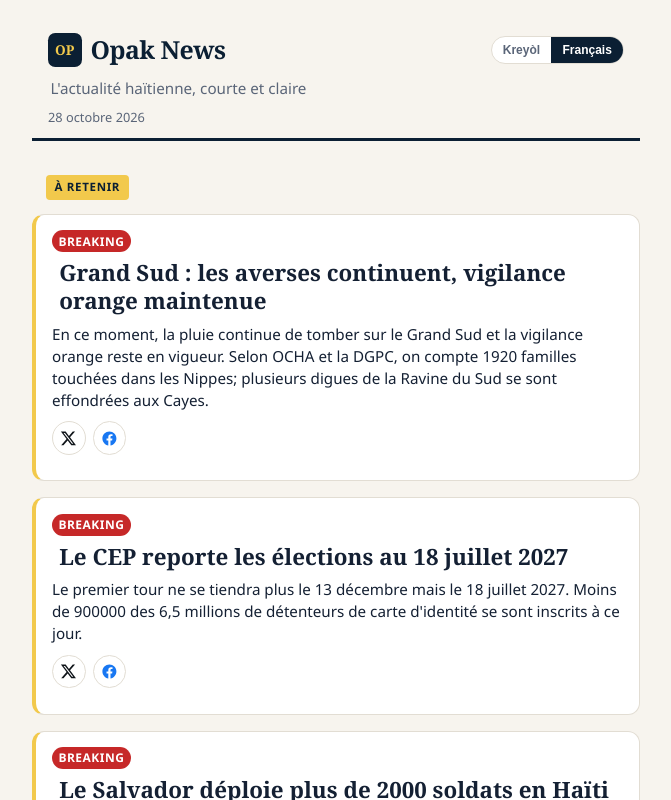
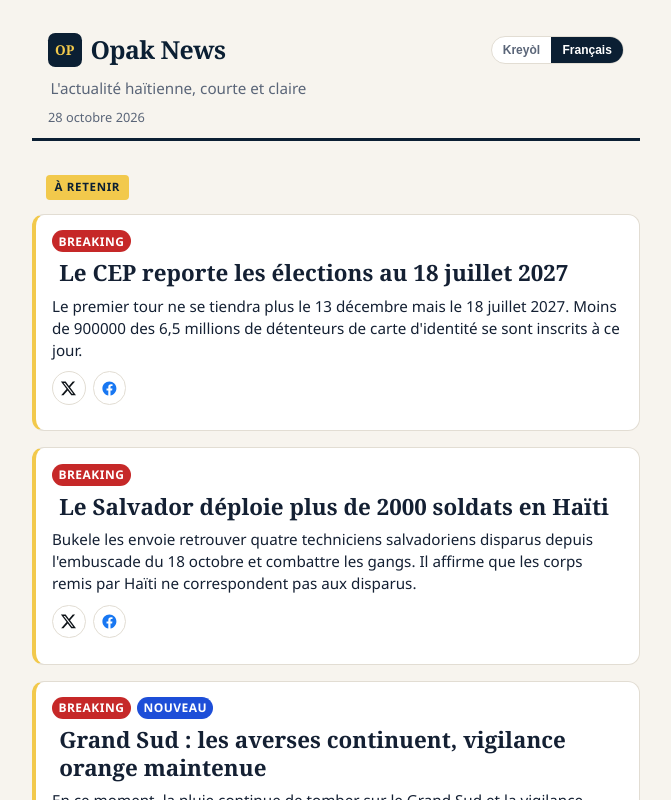
Before and after one commit to haitialways-pixel/opak-news, a React (Vite) app: page / in a window 1280 px wide. Shown: the top 800 px of the page, without its empty margins (304-975 px from the left). Built offline with nearby package versions, Linux system fonts and the light colour scheme; no server answers.

Commit message:
Sort feeds newest first; blue Nouveau/Nouvo badge for stories from today or yesterday

```diff
--- a/src/components/StoryCard.tsx
+++ b/src/components/StoryCard.tsx
@@ -1,5 +1,6 @@
 import { Link } from "react-router-dom";
 import { ShareBar } from "./ShareBar";
+import { isNewStory } from "../data/stories";
 import { useLanguage } from "../context/LanguageContext";
 import { KeepNumbers } from "../lib/keepNumbers";
 import type { Story } from "../types";
@@ -18,6 +19,7 @@ export function StoryCard({ story, variant = "hit" }: Props) {
         {story.isBreaking && (
           <span className="badge badge-breaking">{ui.breakingBadge}</span>
         )}
+        {isNewStory(story) && <span className="badge badge-new">{ui.newBadge}</span>}
         {story.isSample && <span className="badge">{ui.sampleBadge}</span>}
         {story.isManual && <span className="badge badge-manual">{ui.manualBadge}</span>}
       </div>
--- a/src/context/LanguageContext.tsx
+++ b/src/context/LanguageContext.tsx
@@ -23,6 +23,7 @@ interface LanguageContextValue {
     sampleBadge: string;
     manualBadge: string;
     breakingBadge: string;
+    newBadge: string;
     backToFeed: string;
     adLabel: string;
     today: string;
@@ -47,6 +48,7 @@ const UI = {
     sampleBadge: "Egzanp",
     manualBadge: "Editè",
     breakingBadge: "BREAKING",
+    newBadge: "NOUVO",
     backToFeed: "Tounen nan nouvèl yo",
     adLabel: "Piblisite",
     today: "Jodi a",
@@ -66,6 +68,7 @@ const UI = {
     sampleBadge: "Exemple",
     manualBadge: "Éditeur",
     breakingBadge: "BREAKING",
+    newBadge: "NOUVEAU",
     backToFeed: "Retour au fil",
     adLabel: "Publicité",
     today: "Aujourd’hui",
--- a/src/data/stories.ts
+++ b/src/data/stories.ts
@@ -513,10 +513,36 @@ export function getStoryById(id: string): Story | undefined {
   return STORIES.find((s) => s.id === id);
 }
 
+/** Newest first by publish date; same date keeps array order. */
+export function sortNewestFirst(list: Story[]): Story[] {
+  return list
+    .map((s, i) => ({ s, i }))
+    .sort((a, b) =>
+      a.s.publishedAt === b.s.publishedAt
+        ? a.i - b.i
+        : a.s.publishedAt < b.s.publishedAt
+          ? 1
+          : -1,
+    )
+    .map((x) => x.s);
+}
+
+/** Today's date (YYYY-MM-DD) in Haiti time. */
+function haitiDate(offsetDays = 0): string {
+  const d = new Date(Date.now() - offsetDays * 86400000);
+  return d.toLocaleDateString("en-CA", { timeZone: "America/Port-au-Prince" });
+}
+
+/** "New" = published today or yesterday (Haiti time), i.e. roughly 24 to 48h. */
+export function isNewStory(story: Story): boolean {
+  const day = story.publishedAt.slice(0, 10);
+  return day === haitiDate(0) || day === haitiDate(1);
+}
+
 export function needToKnowStories(): Story[] {
-  return STORIES.filter((s) => s.tier === "need-to-know");
+  return sortNewestFirst(STORIES.filter((s) => s.tier === "need-to-know"));
 }
 
 export function quickHitStories(): Story[] {
-  return STORIES.filter((s) => s.tier === "quick-hit");
+  return sortNewestFirst(STORIES.filter((s) => s.tier === "quick-hit"));
 }
--- a/src/index.css
+++ b/src/index.css
@@ -750,3 +750,10 @@ a[href^="tel:"] {
 .archive-list li { padding: 0.6rem 0; }
 .archive-item { display: flex; flex-direction: column; gap: 0.2rem; color: inherit; text-decoration: none; }
 .archive-item span { font-size: 0.9rem; opacity: 0.75; line-height: 1.4; }
+
+.badge-new {
+  background: #1d4ed8;
+  color: #fff;
+  letter-spacing: 0.04em;
+  font-weight: 700;
+}
--- a/src/pages/StoryPage.tsx
+++ b/src/pages/StoryPage.tsx
@@ -3,7 +3,7 @@ import { Link, useParams } from "react-router-dom";
 import { AdPlaceholder } from "../components/AdPlaceholder";
 import { ShareBar } from "../components/ShareBar";
 import { SiteHeader } from "../components/SiteHeader";
-import { getStoryById } from "../data/stories";
+import { getStoryById, isNewStory } from "../data/stories";
 import { topicLabel } from "../data/topics";
 import { useLanguage } from "../context/LanguageContext";
 import { KeepNumbers } from "../lib/keepNumbers";
@@ -51,6 +51,7 @@ export function StoryPage() {
           {story.isBreaking && (
             <span className="badge badge-breaking">{ui.breakingBadge}</span>
           )}
+        {isNewStory(story) && <span className="badge badge-new">{ui.newBadge}</span>}
           {story.isSample && <span className="badge">{ui.sampleBadge}</span>}
           {story.isManual && (
             <span className="badge badge-manual">{ui.manualBadge}</span>
```
